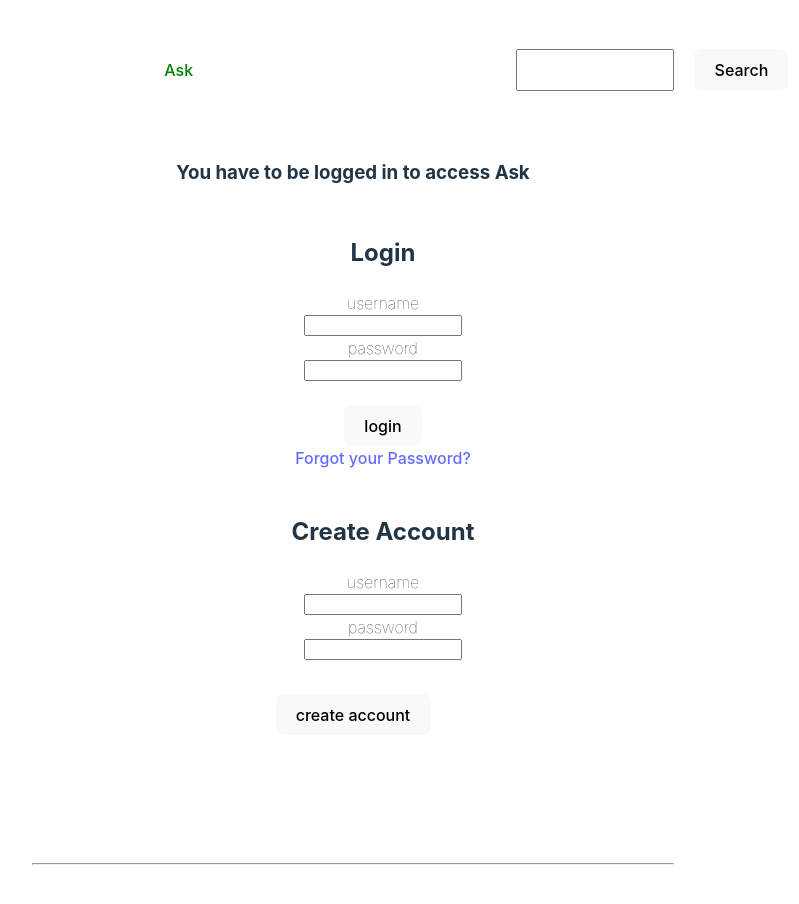
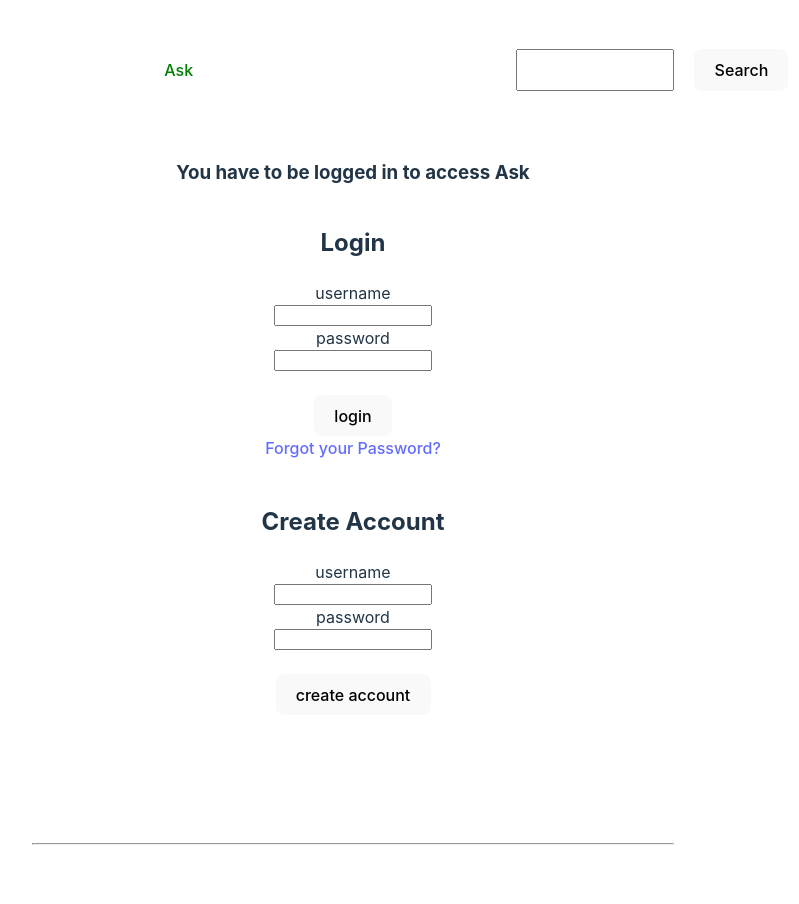
Before and after one commit to theMomo93/Hacker-Project, a React (Vite) app: page /ask in a window 1280 px wide. Shown: the top 904 px of the page, without its empty margins (287-1086 px from the left). Built offline with nearby package versions, Linux system fonts and the light colour scheme.

Commit message:
login fixed

```diff
--- a/src/App.css
+++ b/src/App.css
@@ -163,7 +163,7 @@ p{
   color: green;
   cursor: pointer;
 }
-.login{
+.login-page{
   display: flex;
   flex-direction: column;
   justify-content: center;
--- a/src/pages/Ask.jsx
+++ b/src/pages/Ask.jsx
@@ -5,7 +5,7 @@ export function Ask() {
 
     <div >
         <h3>You have to be logged in to access Ask</h3>
-        <div className='login'>
+        <div className='login-page'>
         <h2>Login</h2>
 
         <label for="username">username </label>
--- a/src/pages/Jobs.jsx
+++ b/src/pages/Jobs.jsx
@@ -5,7 +5,7 @@ export function Jobs() {
 
     <div >
         <h3>You have to be logged in to access Jobs</h3>
-        <div className='login'>
+        <div className='login-page'>
         <h2>Login</h2>
 
         <label for="username">username </label>
--- a/src/pages/Show.jsx
+++ b/src/pages/Show.jsx
@@ -5,7 +5,7 @@ export function Show() {
 
     <div >
         <h3>You have to be logged in to access Show</h3>
-        <div className='login'>
+        <div className='login-page'>
         <h2>Login</h2>
 
         <label for="username">username </label>
--- a/src/pages/Submit.jsx
+++ b/src/pages/Submit.jsx
@@ -5,7 +5,7 @@ export function Submit() {
 
     <div >
         <h3>You have to be logged in to submit</h3>
-        <div className='login'>
+        <div className='login-page'>
         <h2>Login</h2>
 
         <label for="username">username </label>
```
